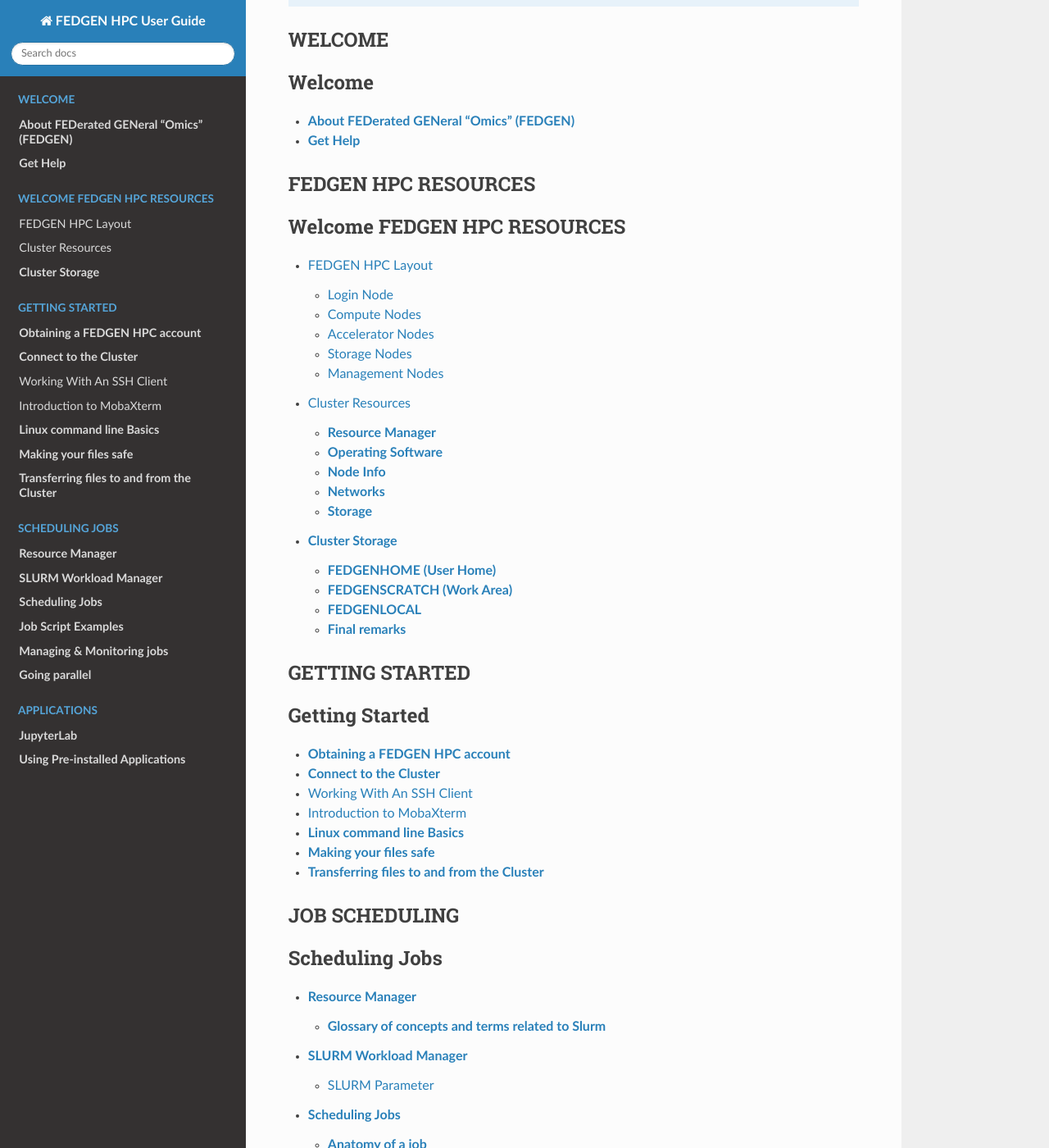
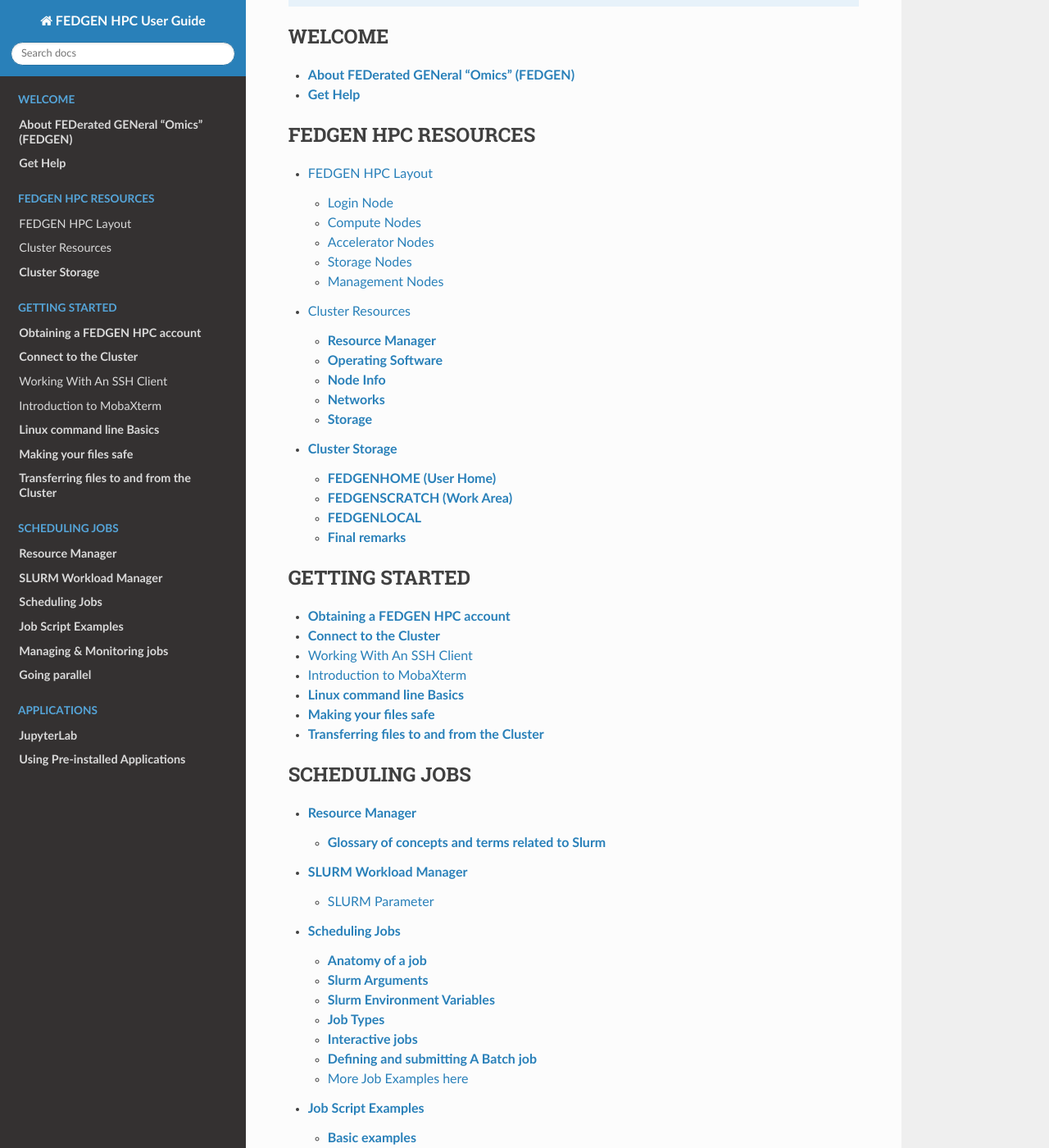
Before and after one commit to toluromio/docs.fedgenhpc, a Sphinx documentation site: the page built from docs/source/index.rst, in a window 1280 px wide and 1400 px high, scrolled down 754 px. Shown: the whole window at 82% size. Built offline with Sphinx 7.4.7 and the Read the Docs theme 3.1.0, drawn with Linux system fonts in a browser that asks for light colours; pages that are not in the unit, such as notebooks, are missing from menus.

Commit message:
Update index.rst

```diff
--- a/docs/source/index.rst
+++ b/docs/source/index.rst
@@ -29,10 +29,9 @@
 
    This project is under active development.
 
-WELCOME
--------
+
 .. toctree::
-   :caption: Welcome
+   :caption: WELCOME
 
    welcome/About FEDGEN
    FEDGEN HPC Overview
@@ -41,10 +40,8 @@
    Acknowledgements
 
 
-FEDGEN HPC RESOURCES
---------------------
 .. toctree::
-   :caption: Welcome FEDGEN HPC RESOURCES
+   :caption: FEDGEN HPC RESOURCES
 
    fedgen_hpc_resources/FEDGEN HPC Layout
    fedgen_hpc_resources/Cluster resources
@@ -52,11 +49,10 @@
    fedgen_hpc_resources/Storage
 
 
-GETTING STARTED
---------------------
+
 .. toctree::
    :maxdepth: 1
-   :caption: Getting Started
+   :caption: GETTING STARTED
 
    access/Obtaining a FEDGEN HPC account
    access/Connect to the Cluster
@@ -68,10 +64,9 @@
    others/Transferring files to and from the clusters
 
 
-JOB SCHEDULING
---------------------
+
 .. toctree::
-   :caption: Scheduling Jobs
+   :caption: SCHEDULING JOBS
 
    job_scheduling/Resource Manager
    job_scheduling/SLURM Workload ManagerMAIN
```
Also changed, not shown: other parts of docs/source/index.rst (+2 -3 lines).
